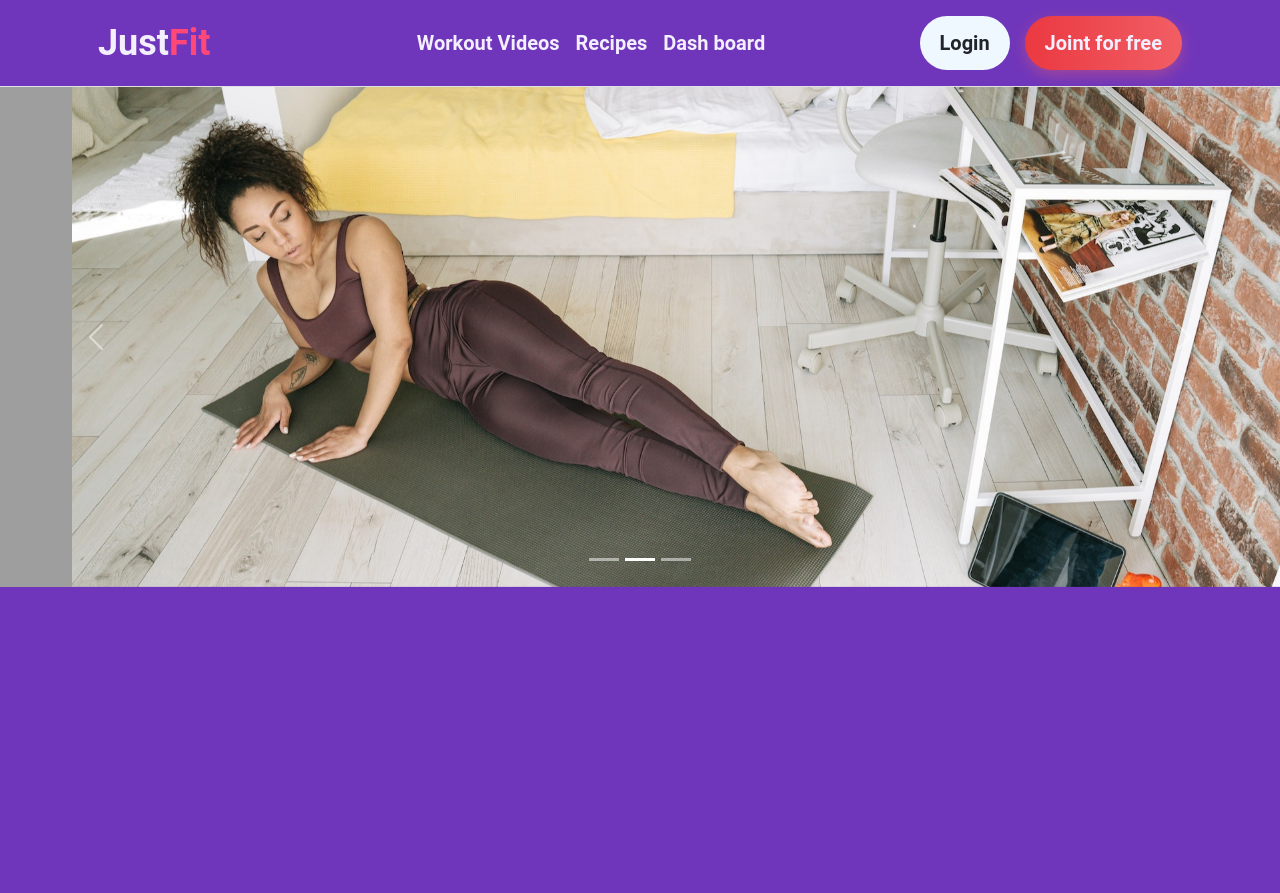
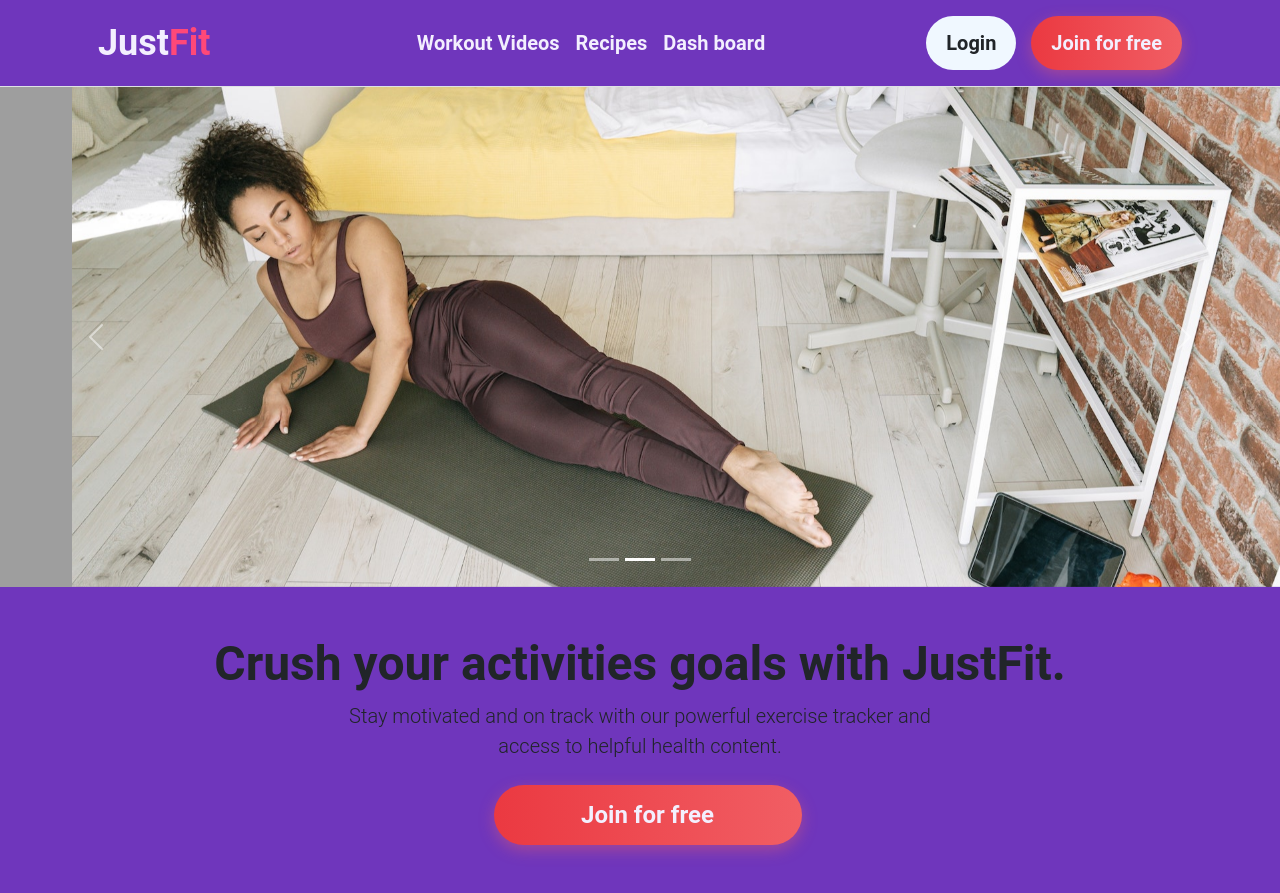
Before and after one commit to eakkarunpoom/JustFit-D2, a React (Vite) app: page / in a window 1280 px wide. Before the commit the page ends 800 px from the top, so only its background shows below. Built offline with nearby package versions, Linux system fonts and the light colour scheme; grey boxes are pictures that could not be loaded.

Commit message:
add Sign-up difference style

```diff
--- a/src/App.jsx
+++ b/src/App.jsx
@@ -4,11 +4,26 @@ import "bootstrap/dist/css/bootstrap.css";
 // components
 import Layout from "./component/Layout";
 import ImageSlider from "./component/Carousel/Carousel";
+import SignUpBtn from "./component/SingUpBtn/SignUpBtn";
 
 function App() {
   return (
     <Layout>
       <ImageSlider />
+      <div className="px-4 py-5 text-center bgw">
+        <h1 className="display-5 fw-bold text-body-emphasis">
+          Crush your activities goals with JustFit.
+        </h1>
+        <div className="col-lg-6 mx-auto">
+          <p className="lead mb-4">
+            Stay motivated and on track with our powerful exercise tracker and
+            access to helpful health content.
+          </p>
+          <div className="d-grid gap-2 d-sm-flex justify-content-sm-center">
+            <SignUpBtn variant="secondary" />
+          </div>
+        </div>
+      </div>
     </Layout>
   );
 }
--- a/src/component/Header/Header.jsx
+++ b/src/component/Header/Header.jsx
@@ -34,7 +34,7 @@ const Header = () => {
 
       <div className="col-md-3 text-end">
         <LoginBtn />
-        <SignUpBtn />
+        <SignUpBtn variant="primary" />
       </div>
     </header>
   );
--- a/src/component/SingUpBtn/SignUpBtn.css
+++ b/src/component/SingUpBtn/SignUpBtn.css
@@ -30,3 +30,8 @@
   );
   box-shadow: 0 5px 15px rgba(242, 97, 103, 0.4);
 }
+
+.secondary {
+  font-size: 1.5rem;
+  width: 50%;
+}
--- a/src/component/SingUpBtn/SignUpBtn.jsx
+++ b/src/component/SingUpBtn/SignUpBtn.jsx
@@ -1,10 +1,16 @@
 import React from "react";
 import "./SignUpBtn.css";
 
-function SignUpBtn() {
+function SignUpBtn({ variant }) {
+  // Conditionally apply the appropriate class based on the variant prop
+  const buttonClassName =
+    variant === "primary"
+      ? "btn botton sign-up primary"
+      : "btn botton sign-up secondary";
+
   return (
-    <a className="btn botton sign-up" href="/SignUp">
-      Joint for free
+    <a className={buttonClassName} href="/SignUp">
+      Join for free
     </a>
   );
 }
```
